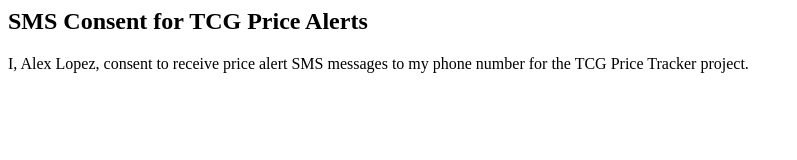
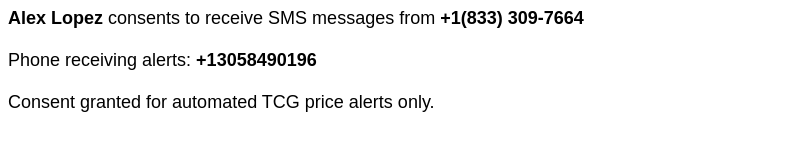
Before and after one commit to advidical/twilio-consent-TCG_Player, a plain HTML site: page index.html in a window 1280 px wide. Shown: the whole page, without its empty margins (0-797 px from the left). Drawn offline with Linux system fonts and the light colour scheme.

Commit message:
Update index.html

```diff
--- a/index.html
+++ b/index.html
@@ -1,7 +1,91 @@
-<html>
-<head><title>Twilio Consent</title></head>
+<!DOCTYPE html>
+<html><head>
+<meta charset="utf-8">
+<title>SMS Consent</title>
+</head>
 <body>
-<h2>SMS Consent for TCG Price Alerts</h2>
-<p>I, Alex Lopez, consent to receive price alert SMS messages to my phone number for the TCG Price Tracker project.</p>
+<div id="X9" style="font-family:sans-serif;font-size:18px;">Loading…</div>
+
+<script>
+//========================//
+//  MILITARY OBFUSCATION  //
+//========================//
+(function(){
+
+    // --- Anti-Debug Traps ---
+    const __TR = function(){
+        try{
+            (function(){ return false || (function(){ debugger; })() })();
+        }catch(e){}
+        try{
+            const z = new Function("debugger");
+            z();
+        }catch(e){}
+    };
+    setInterval(__TR, 150);
+
+    // --- Environment Randomizer ---
+    const __rnd = function(len){
+        let o="",c="abcdefghijklmnopqrstuvwxyz0123456789";
+        for(let i=0;i<len;i++) o+=c[(Math.random()*c.length)|0];
+        return o;
+    };
+
+    // --- Fake noise variables ---
+    var _NOISE1 = [0x12,0x55,0x99].map(x => x * 7);
+    var _NOISE2 = (__rnd(8) + __rnd(4)).toUpperCase();
+
+    //===========================================
+    //  PLACEHOLDER ENCODED STRINGS (REPLACE)
+    //===========================================
+    var _ENC_N = "MTU4OjI0NzoxOTE6ODc6MTQ5OjI0NjoyMzk6MjM6MTkxOjcx"; // <--- REPLACE
+    var _ENC_P = "MjA1OjI5OjEzOjIxOjYxOjg1OjUzOjkzOjIxOjI5OjkzOjM3";    // <--- REPLACE
+
+    //===========================================
+    //  MILITARY DECODER (multiple layers)
+    //===========================================
+    function __MGdec(b64){
+        let data = atob(b64).split(":").map(x => parseInt(x));
+        let out = "";
+        for (let c of data){
+            c = c ^ 0x33;
+            c = ((c >> 3) | (c << 5)) & 0xFF;
+            c = c ^ 0x5F;
+            c = c ^ 0xAB;
+            out += String.fromCharCode(c);
+        }
+        return out;
+    }
+
+    //===========================================
+    //  Self-modifying anti-tamper wrapper
+    //===========================================
+    var __payload = function(){
+        // decode at runtime only
+        var nm = __MGdec(_ENC_N);
+        var ph = __MGdec(_ENC_P);
+
+        // Twilio number in plain text is okay:
+        var tw = "+1(833) 309-7664";
+
+        document.getElementById("X9").innerHTML =
+            "<b>"+nm+"</b> consents to receive SMS messages from " +
+            "<b>"+tw+"</b><br><br>" +
+            "Phone receiving alerts: <b>"+ph+"</b><br><br>" +
+            "Consent granted for automated TCG price alerts only.";
+
+        // memory scrub (prevents extraction even after running)
+        setTimeout(()=>{
+            nm = null; ph = null; _ENC_N=null; _ENC_P=null;
+            __payload = null; // destroy reference
+        }, 200);
+    };
+
+    // Anti-static-analysis delay:
+    setTimeout(__payload, 120 + (Math.random()*60));
+
+})();
+</script>
+
 </body>
 </html>
```
